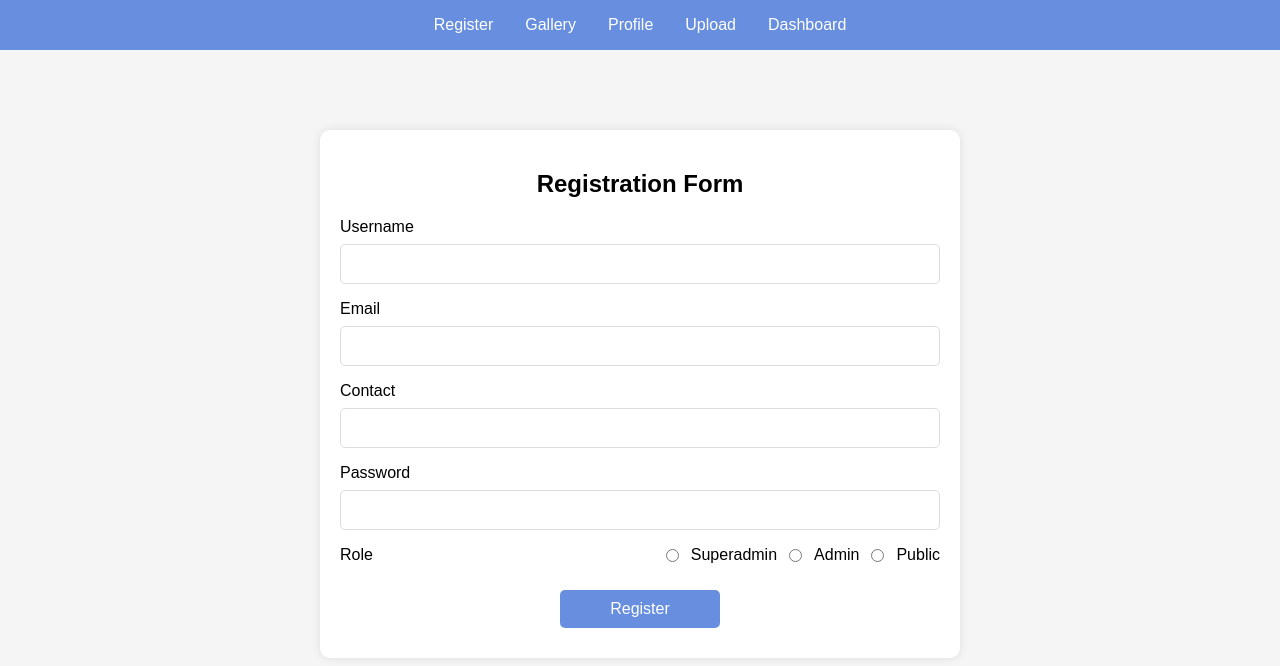
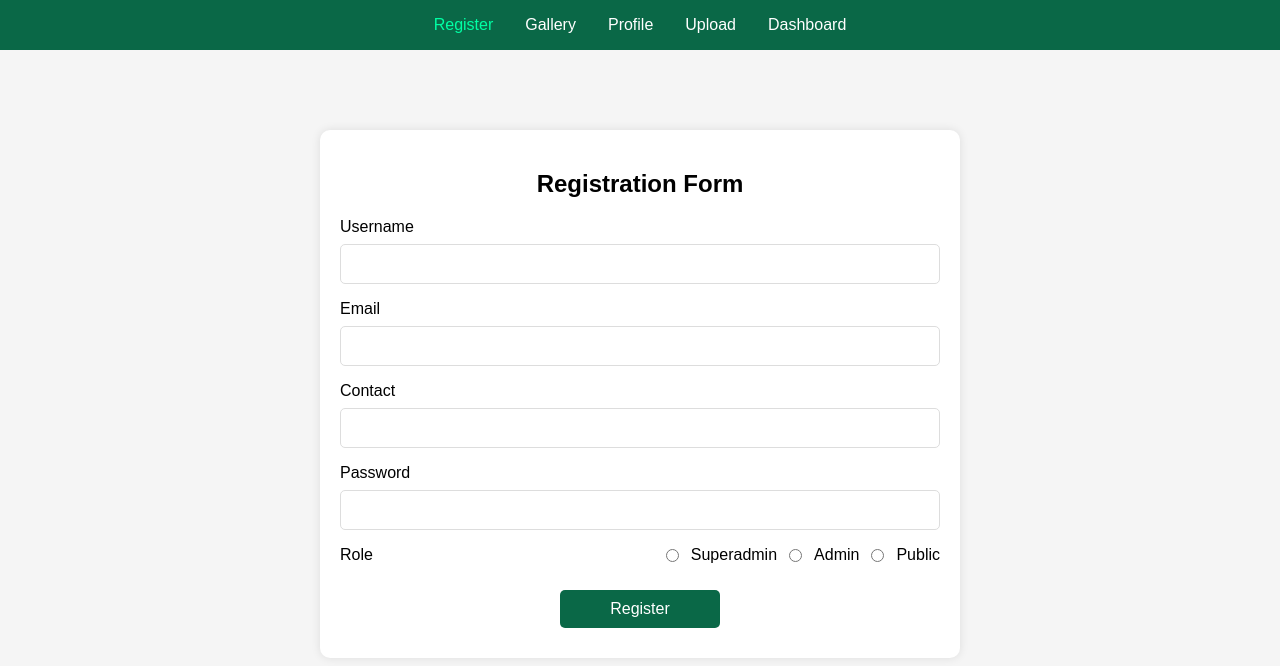
Before and after one commit to purnasth/web_tech, a plain HTML site: page register.html in a window 1280 px wide. Drawn offline with Linux system fonts and the light colour scheme.

Commit message:
feat: Add javascript

```diff
--- a/assets/css/style.css
+++ b/assets/css/style.css
@@ -10,7 +10,7 @@ body {
 }
 
 .navbar {
-    background-color: #678edf;
+    background-color: #0A6847;
     padding: 1em 0.5em;
     position: sticky;
     top: 0;
@@ -34,6 +34,11 @@ body {
 
 .navbar ul li a:hover {
     color: #c8c8c8;
+}
+
+.navbar ul li a.active {
+    color: #00ffa4;
+    font-weight: medium;
 }
 
 .form-wrapper {
@@ -97,7 +102,7 @@ h3 {
     padding: 10px;
     margin: 10px auto;
     text-align: center;
-    background-color: #678edf;
+    background-color: #0A6847;
     color: #fff;
     border: none;
     border-radius: 5px;
@@ -106,7 +111,7 @@ h3 {
 }
 
 #registrationForm input[type="submit"]:hover {
-    background-color: #5671d8;
+    background-color: #002f1e;
 }
 
 
@@ -161,7 +166,6 @@ th {
     width: 10rem;
     height: 10rem;
     border-radius: 50%;
-    background-color: red;
 }
 
 .profile .user-card .user-info {
--- /dev/null
+++ b/assets/js/app.js
@@ -0,0 +1,10 @@
+document.addEventListener("DOMContentLoaded", function () {
+  var links = document.querySelectorAll(".navbar ul li a");
+  var currentUrl = window.location.href;
+
+  links.forEach(function (link) {
+    if (currentUrl.includes(link.getAttribute("href"))) {
+      link.classList.add("active");
+    }
+  });
+});
--- a/register.html
+++ b/register.html
@@ -55,6 +55,9 @@
             </div>
         </form>
     </div>
+
+    <script src="./assets/js/app.js"></script>
+
 </body>
 
 </html>
```
Also changed, not shown: dashboard.html (+3 -0 lines), index.html (+4 -0 lines), profile.html (+3 -0 lines), 1 other file.
